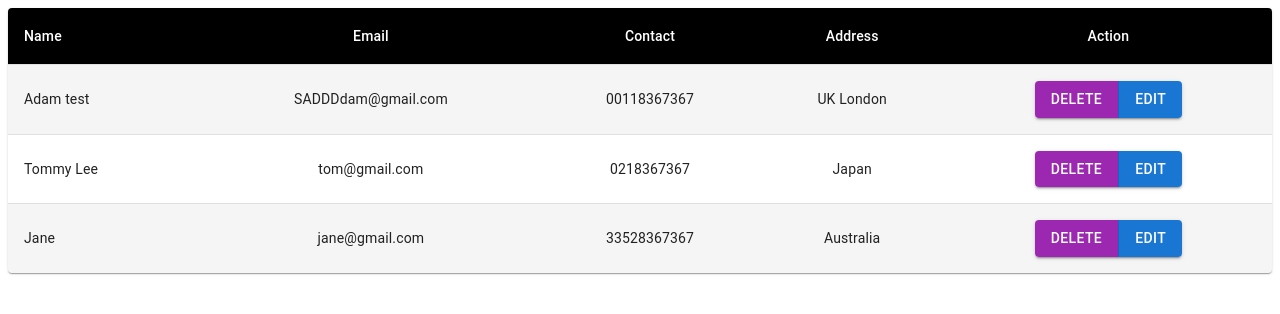
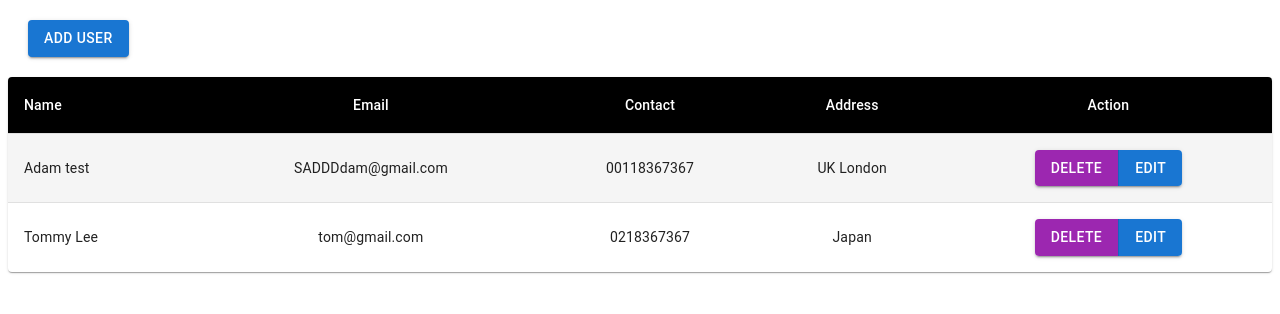
Before and after one commit to grum1n/react-crud-json-redux, a React (Create React App) app: page / in a window 1280 px wide. Shown: the top 314 px of the page. Built offline with nearby package versions, Linux system fonts and the light colour scheme; data requests are answered from the project's data file.

Commit message:
to home page added new button

```diff
--- a/db.json
+++ b/db.json
@@ -13,13 +13,6 @@
       "email": "tom@gmail.com",
       "contact": "0218367367",
       "id": 2
-        },
-        {
-            "name": "Jane",
-            "address": "Australia",
-            "email": "jane@gmail.com",
-            "contact": "33528367367",
-            "id": 3
     }
   ]
 }
--- a/src/pages/Home.js
+++ b/src/pages/Home.js
@@ -47,6 +47,13 @@ const Home = () => {
     };
 
     return (
+      <div>
+        <div style={{ margin: '20px' }}>
+          <Button variant="contained" color="primary">
+              Add User
+          </Button>
+        </div>
+
         <TableContainer component={Paper}>
           <Table sx={{ minWidth: 900 }} aria-label="customized table">
             <TableHead>
@@ -82,6 +89,7 @@ const Home = () => {
             </TableBody>
           </Table>
         </TableContainer>
+      </div>
   )
 }
 
```
Lines whose indentation alone changed are shown as unchanged.
